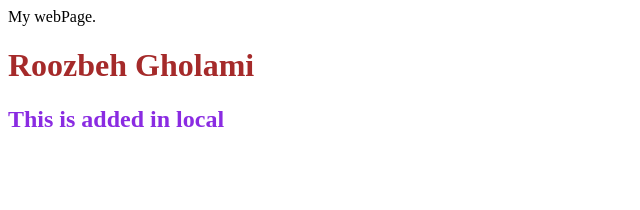
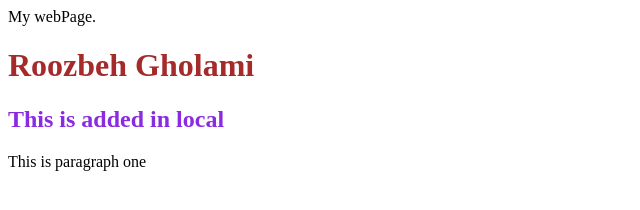
Before and after one commit to roozbeh-gholami70/simplilearnGitCourse, a plain HTML site: page index.html in a window 1280 px wide. Shown: the whole page, without its empty margins (0-640 px from the left). Drawn offline with Linux system fonts and the light colour scheme.

Commit message:
change in feature-one branch, added p tag

```diff
--- a/index.html
+++ b/index.html
@@ -6,6 +6,6 @@
         <h1 style="color: brown;"> Roozbeh Gholami </h1>
 
         <h2 style="color: blueviolet;"> This is added in local</h2>
-
+        <p>This is paragraph one</p>
     </body>
 </html>
```
